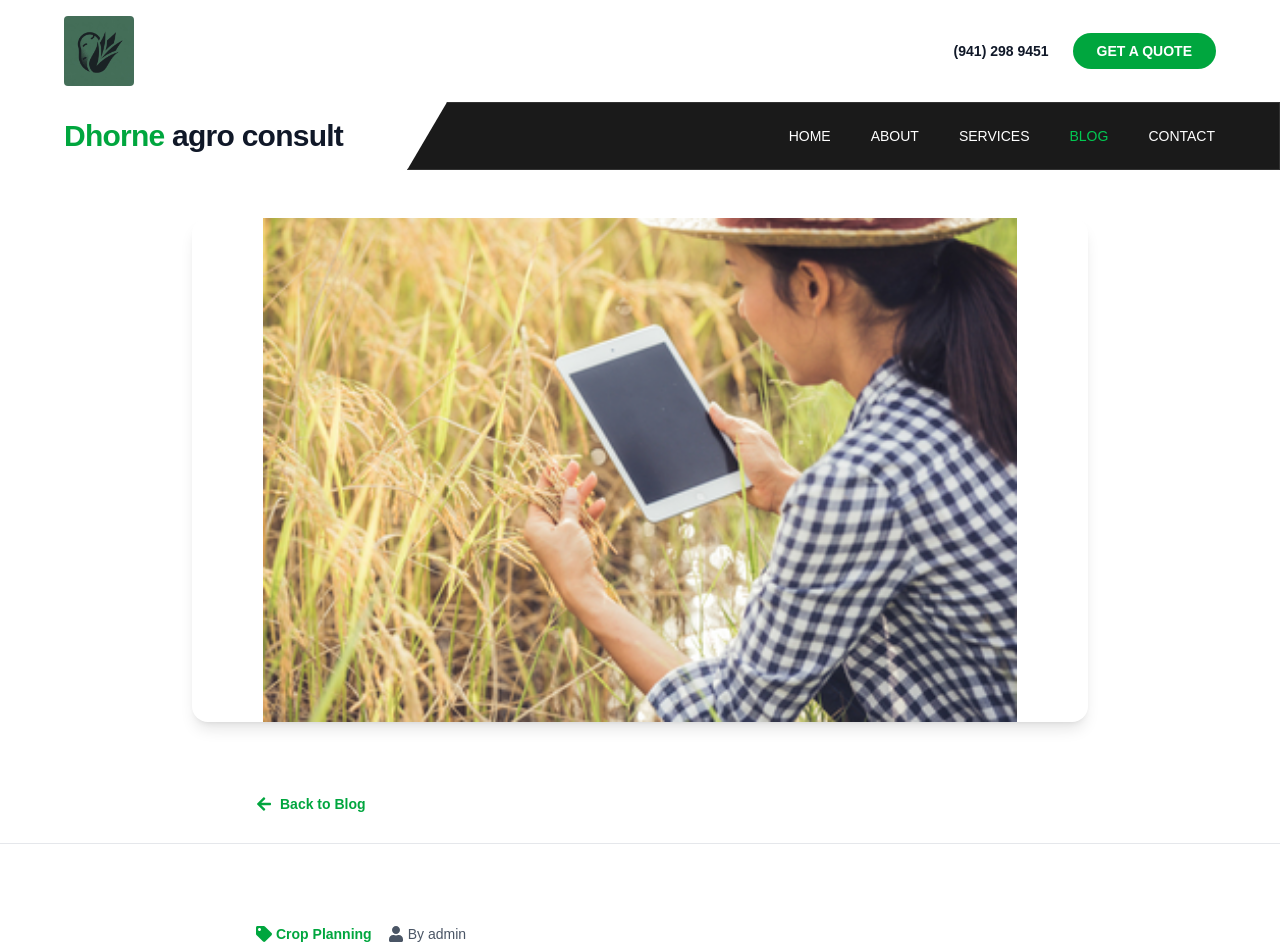
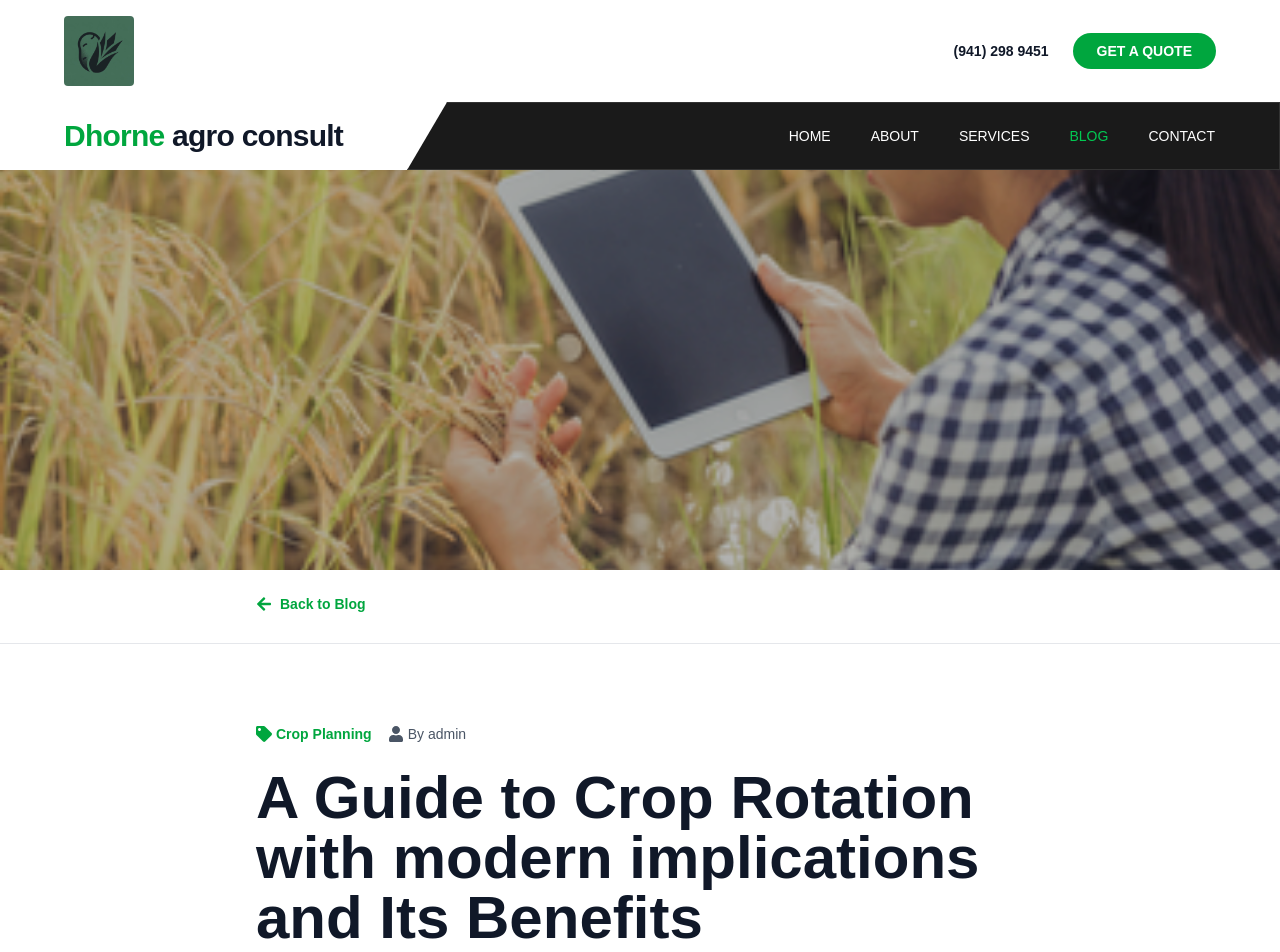
Before and after one commit to conflictonsions12/qwerty, a Next.js app: page /blog/1 in a window 1280 px wide. Shown: the top 952 px of the page. Built offline with nearby package versions, Linux system fonts and the light colour scheme.

Commit message:
Update page.js

```diff
--- a/src/app/blog/[id]/page.js
+++ b/src/app/blog/[id]/page.js
@@ -11,7 +11,7 @@ export async function generateStaticParams() {
 }
 
 export async function generateMetadata({ params }) {
-  const { id } = params;
+  const { id } = await params;
   const post = blogPosts.find((p) => String(p.id) === String(id));
 
   if (!post) {
@@ -27,7 +27,7 @@ export async function generateMetadata({ params }) {
 }
 
 export default async function BlogPost({ params }) {
-  const { id } = params;
+  const { id } = await params;
   const post = blogPosts.find((p) => String(p.id) === String(id));
 
   if (!post) {
@@ -40,19 +40,16 @@ export default async function BlogPost({ params }) {
 
   return (
     <>
-      {/* ✅ Improved Hero Image (Centered, Not Stretched, Not Blurry) */}
-      <section className="py-12 px-6 lg:px-24 bg-white">
-        <div className="max-w-4xl mx-auto">
-          <div className="relative w-full aspect-[16/9] rounded-2xl overflow-hidden shadow-lg">
+      {/* Hero Image */}
+       <section className="relative w-full h-[400px] overflow-hidden">
         <Image
           src={post.image}
           alt={post.title}
           fill
-              className="object-contain"
+          className="object-cover"
          priority
         />
-          </div>
-        </div>
+        <div className="absolute inset-0 bg-black/30" />
       </section>
 
       {/* Back Link */}
@@ -75,9 +72,7 @@ export default async function BlogPost({ params }) {
           <div className="flex flex-wrap gap-4 mb-6 text-sm text-gray-600">
             <div className="flex items-center gap-1">
               <FaTag className="w-4 h-4 text-green-600" />
-              <span className="font-semibold text-green-600">
-                {post.category}
-              </span>
+              <span className="font-semibold text-green-600">{post.category}</span>
             </div>
             <div className="flex items-center gap-1">
               <FaUser className="w-4 h-4" />
@@ -86,16 +81,15 @@ export default async function BlogPost({ params }) {
           </div>
 
           {/* Title */}
-          <h1 className="text-4xl md:text-5xl font-extrabold text-gray-900 mb-8">
+          <h1 className="text-4xl md:text-6xl font-extrabold text-gray-900 mb-8">
             {post.title}
           </h1>
 
-          {/* Excerpt */}
+          {/* Content */}
           <p className="text-gray-700 text-lg font-semibold mb-8">
             {post.excerpt}
           </p>
 
-          {/* Content */}
           <div
             className="prose prose-lg max-w-none text-gray-700 space-y-6"
             dangerouslySetInnerHTML={{ __html: post.content }}
@@ -117,7 +111,7 @@ export default async function BlogPost({ params }) {
             </Link>
           </div>
 
-          {/* Related Articles */}
+          {/* Related */}
           {relatedPosts.length > 0 && (
             <div className="border-t border-gray-200 pt-12 mt-12">
               <h3 className="text-2xl font-extrabold text-gray-900 mb-8">
```
Lines whose indentation alone changed are shown as unchanged.
